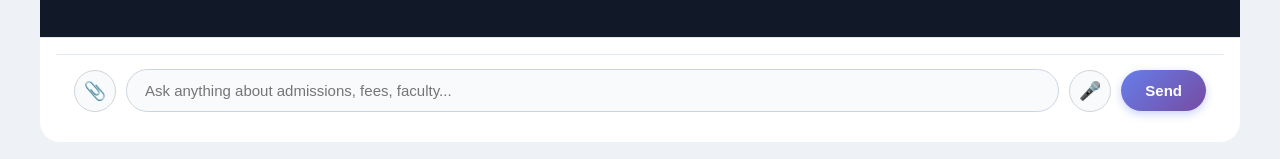
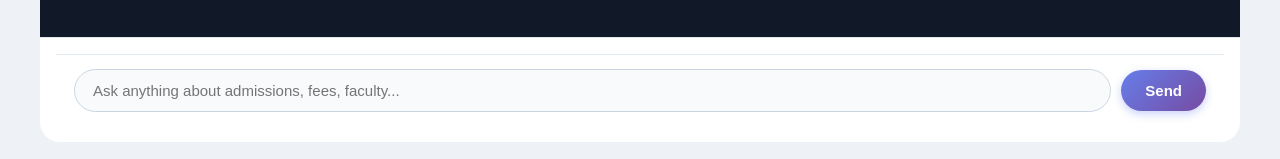
Before and after one commit to Maaz123R/aiktc-chatbot, a React (Vite) app in the folder frontend/: page / in a window 1280 px wide. Shown: the part 638-797 px from the top of the page. Built offline with nearby package versions, Linux system fonts and the light colour scheme; no server answers.

Commit message:
Refactor chatbot by removing admission prediction and chance calculation

```diff
--- a/frontend/src/components/InputBar.jsx
+++ b/frontend/src/components/InputBar.jsx
@@ -32,21 +32,7 @@ useEffect(() => {
   }}
 >
   {/* Attachment Button */}
-  <button
-    style={{
-      width: isMobile ? 36 : 42,
-      height: isMobile ? 36 : 42,
-      borderRadius: "50%",
-      border: "1px solid #d1d5db",
-      background: "#f8fafc",
-      cursor: "pointer",
-      fontSize: isMobile ? 16 : 18,
-      transition: "0.2s",
-    }}
-    title="Attach File"
-  >
-    📎
-  </button>
+
 
   {/* Input */}
   <input
@@ -71,22 +57,7 @@ useEffect(() => {
   />
 
   {/* Voice Button */}
-  <button
-    style={{
-      width: isMobile ? 36 : 42,
-      height: isMobile ? 36 : 42,
-      fontSize: isMobile ? 16 : 18,
-      borderRadius: "50%",
-      border: "1px solid #d1d5db",
-      background: "#f8fafc",
-      cursor: "pointer",
 
-      transition: "0.2s",
-    }}
-    title="Voice Input"
-  >
-    🎤
-  </button>
 
   {/* Send Button */}
   <button
```
